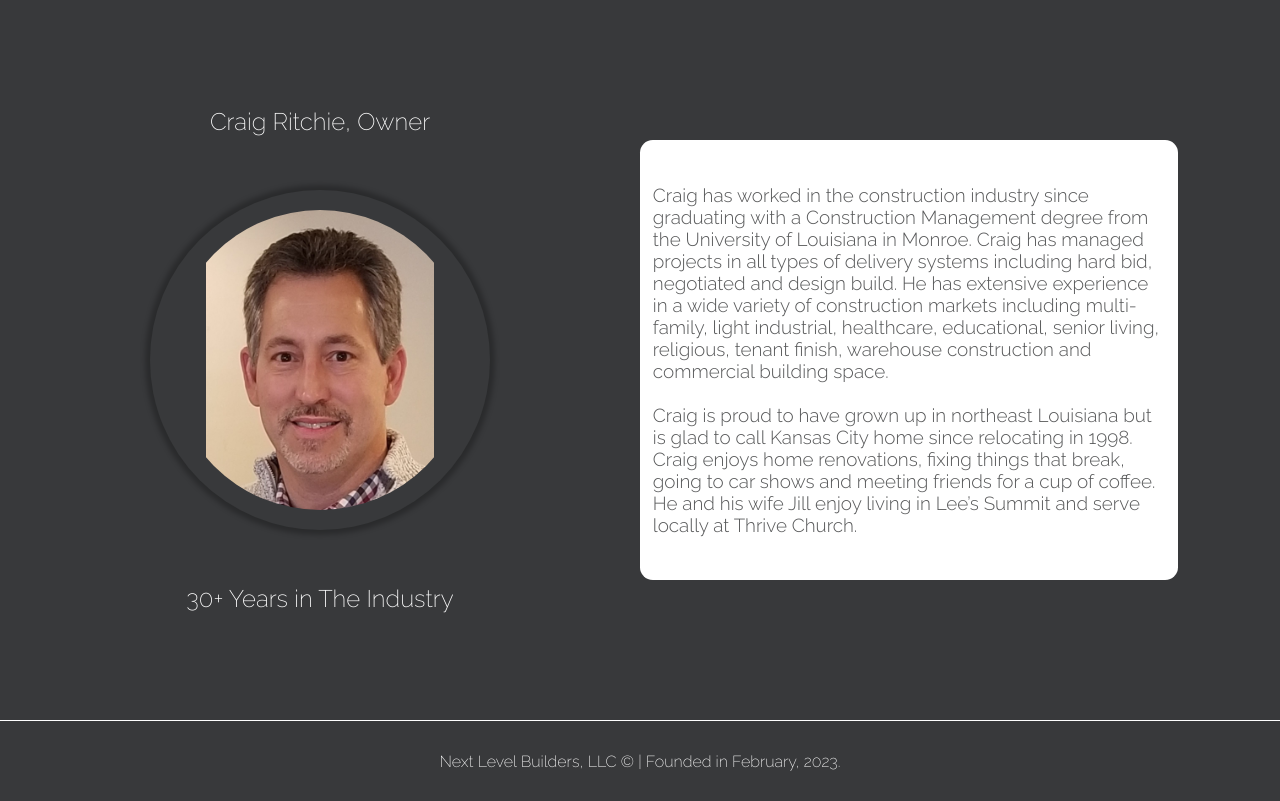
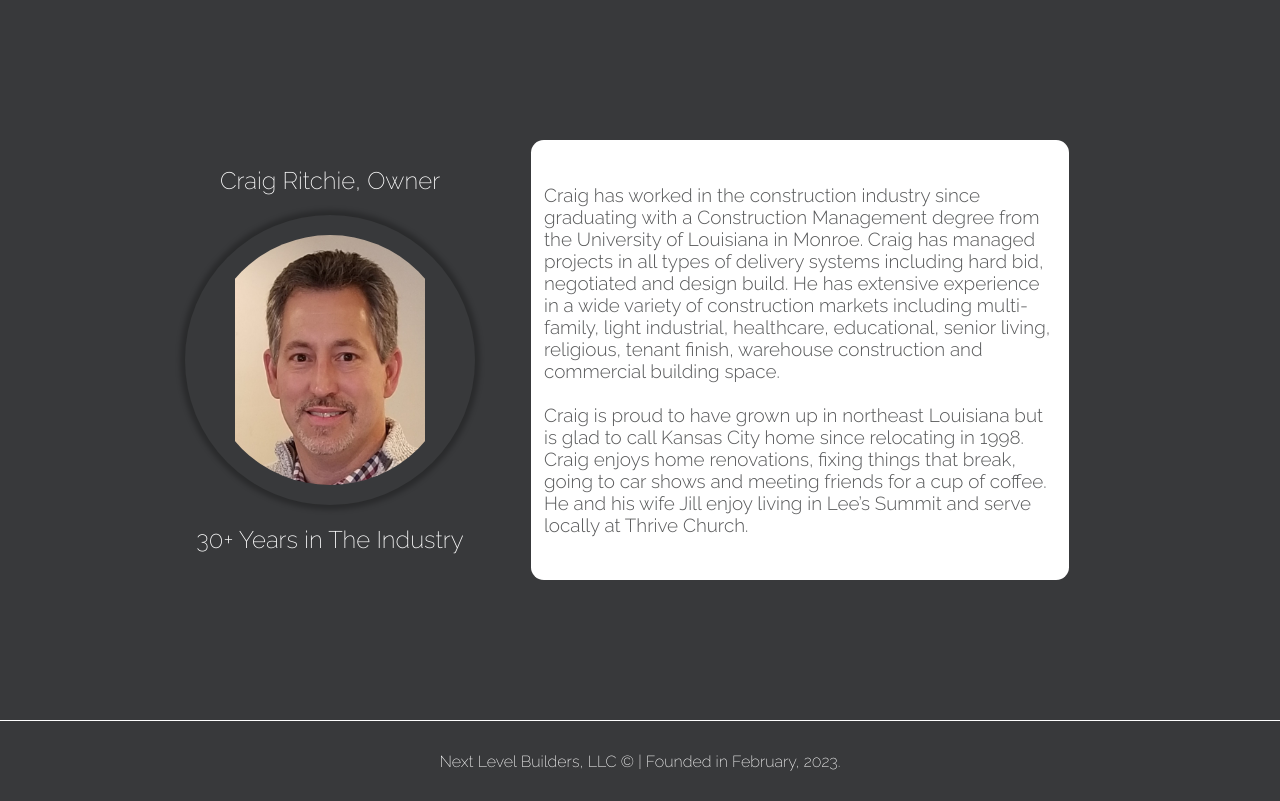
Before and after one commit to ritchieritch42/Next-Level-Builders, a Flask app: page /about in a window 1280 px wide. Shown: the part 96-897 px from the top of the page. Run offline with Flask 3, Linux system fonts and the light colour scheme.

Commit message:
styling changes for laptop, mobile devices, and bigger monitor screens

```diff
--- a/static/styles.css
+++ b/static/styles.css
@@ -90,7 +90,7 @@ body {
 /* index.html */
 .indexheadercontainer {
   display: flex;
-  height: 75vh;
+  height: 90vh;
   flex-wrap: wrap;
   justify-content: center;
   align-content: center;
@@ -254,8 +254,8 @@ body {
 }
 
 .featuredphoto {
-  width: 600px;
-  height: 450px;
+  width: 500px;
+  height: 375px;
   object-fit: flex;
   object-position: top;
   padding: 1vw;
@@ -320,6 +320,10 @@ body {
   font-size: 2rem;
 }
 
+#aboutperson {
+  width: 33vw;
+}
+
 .aboutparagraphscontainer {
   display: flex;
   flex-wrap: wrap;
@@ -333,7 +337,7 @@ body {
   flex-wrap: wrap;
   justify-content: center;
   align-content: center;
-  font-size: 1.4rem;
+  font-size: 1.6rem;
   font-weight: 300;
   background-color: white;
   width: 80%;
@@ -397,7 +401,7 @@ label {
 
 textarea {
   width: 700px;
-  height: 600px;
+  height: 200px;
   font-family: "Carrois Gothic SC", sans-serif;
   font-weight: 200;
   font-style: normal;
@@ -430,6 +434,11 @@ button:hover {
   color: white;
 }
 
+.g-recaptcha {
+  display: flex;
+  justify-content: center;
+}
+
 /*Media query to adjust for square sized screens from 1000px to 1300px*/
 @media screen and (min-width: 1001px) and (max-width: 1300px) {
   .businessname,
@@ -440,10 +449,14 @@ button:hover {
     font-size: 1.5rem;
   }
 
+  .indexheadercontainer {
+    height: 100vh;
+  }
+
   .servicescontainer,
   .servicestypecontainer,
   .servicetype {
-    height: 35vh;
+    height: 50vh;
   }
 
   .aboutheader,
@@ -451,16 +464,51 @@ button:hover {
     font-size: 1.5rem;
   }
 
+  .aboutpicture {
+    width: 250px;
+    height: 250px;
+  }
+
+  .abouttopical,
+  .aboutheader,
+  .aboutpicture {
+    margin: 10px;
+  }
+
+  #aboutperson {
+    width: 33vw;
+  }
+
   .aboutparagraphs {
     font-size: 1.18rem;
   }
 
   .aboutheadercontainer {
-    margin: 10px;
+    margin-left: 20px;
   }
 
   .featuredprojectheader {
     font-size: 2rem;
+  }
+
+  .featuredparagraph {
+    font-size: 1.42rem;
+  }
+
+  .featuredphoto {
+    width: 500px;
+    height: 350px;
+  }
+
+  label,
+  input,
+  textarea,
+  button {
+    font-size: 1.5rem;
+  }
+
+  textarea {
+    height: 200px;
   }
 }
 
@@ -821,6 +869,11 @@ button:hover {
   .aboutchild {
     width: 80%;
     height: auto;
+    text-align: center;
+  }
+
+  #aboutperson {
+    width: 100vw;
   }
 
   .aboutheader,
--- a/templates/about.html
+++ b/templates/about.html
@@ -1,33 +1,37 @@
-{% extends "layout.html" %}
-
-{% block title %}
-    About
-{% endblock %}
-
-{% block main %}
+{% extends "layout.html" %} {% block title %} About {% endblock %} {% block main
+%}
 <div class="about">
-    <div class="aboutchild">
+  <div class="aboutchild" id="aboutperson">
     <div class="aboutheadercontainer">
       <p class="aboutheader">Craig Ritchie, Owner</p>
-            <img class="aboutpicture" src="{{ url_for('static', filename='craig.jpg') }}" alt="about">
+      <img
+        class="aboutpicture"
+        src="{{ url_for('static', filename='craig.jpg') }}"
+        alt="about"
+      />
       <p class="abouttopical">30+ Years in The Industry</p>
     </div>
   </div>
   <div class="aboutchild">
     <div class="aboutparagraphscontainer">
-            <p class="aboutparagraphs">Craig has worked in the construction industry since graduating with a Construction Management
-            degree from the University of Louisiana in Monroe.  Craig has managed projects in all types
-            of delivery systems including hard bid, negotiated and design build.  He has extensive
-            experience in a wide variety of construction markets including multi-family, light industrial,
-            healthcare, educational, senior living, religious, tenant finish, warehouse construction and
-            commercial building space.
-            <br>
-            <br>
-            Craig is proud to have grown up in northeast Louisiana but is glad to call Kansas City home
-            since relocating in 1998. Craig enjoys home renovations, fixing things that break, going to
-            car shows and meeting friends for a cup of coffee.  He and his wife Jill enjoy living in Lee’s
+      <p class="aboutparagraphs">
+        Craig has worked in the construction industry since graduating with a
+        Construction Management degree from the University of Louisiana in
+        Monroe. Craig has managed projects in all types of delivery systems
+        including hard bid, negotiated and design build. He has extensive
+        experience in a wide variety of construction markets including
+        multi-family, light industrial, healthcare, educational, senior living,
+        religious, tenant finish, warehouse construction and commercial building
+        space.
+        <br />
+        <br />
+        Craig is proud to have grown up in northeast Louisiana but is glad to
+        call Kansas City home since relocating in 1998. Craig enjoys home
+        renovations, fixing things that break, going to car shows and meeting
+        friends for a cup of coffee. He and his wife Jill enjoy living in Lee’s
         Summit and serve locally at Thrive Church.
       </p>
     </div>
   </div>
   {% endblock %}
+</div>
--- a/templates/contact.html
+++ b/templates/contact.html
@@ -77,6 +77,7 @@ main %}
       class="g-recaptcha"
       data-sitekey="6LdD2qYpAAAAAL_n_D6r2cqqyuMni1IKbObe_yxA"
       data-action="contact"
+      data-size="compact"
     ></div>
     <div class="buttoncontainer">
       <button id="submitcontactform" type="submit">Send</button>
```
Lines whose indentation alone changed are shown as unchanged.
